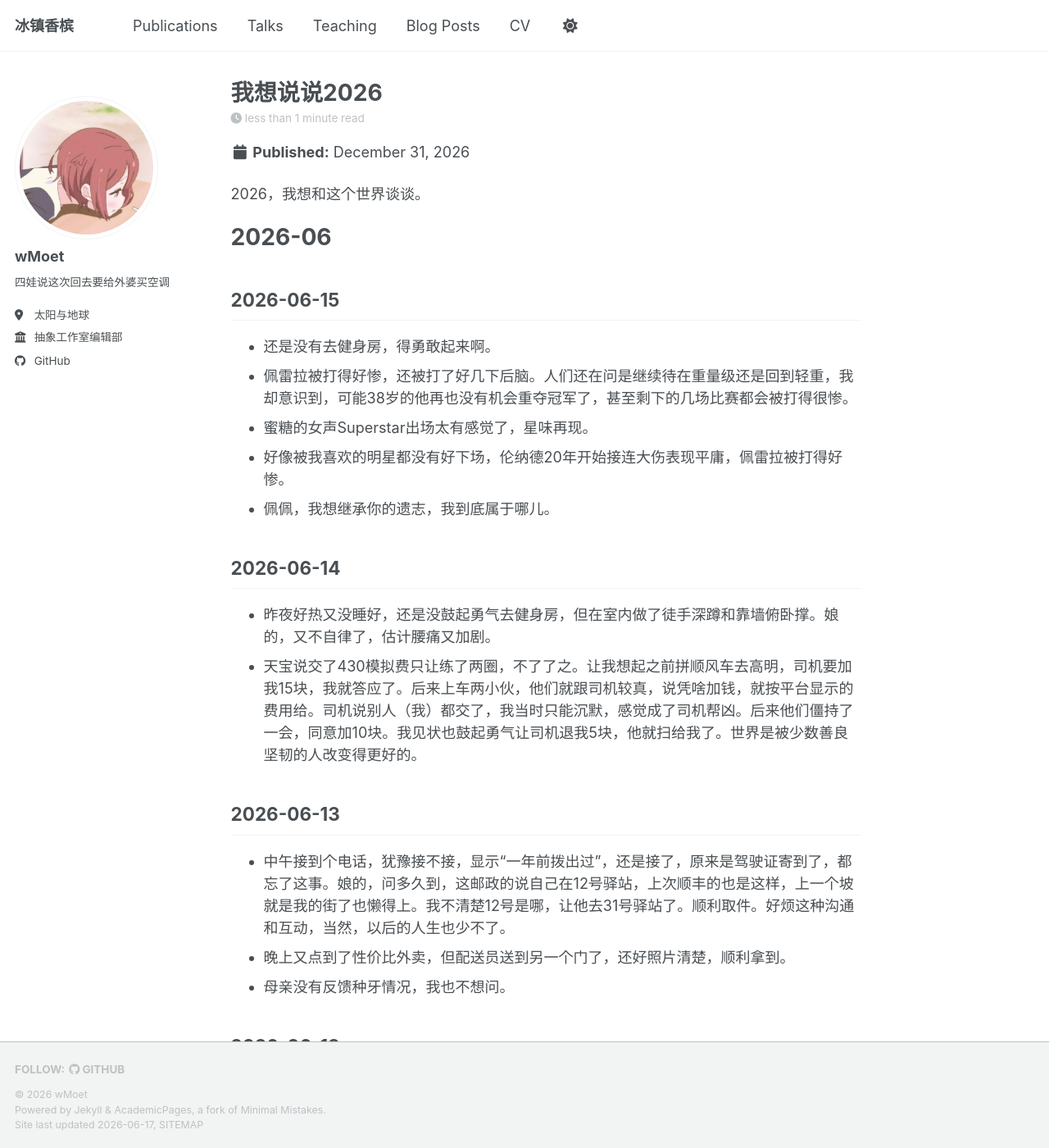
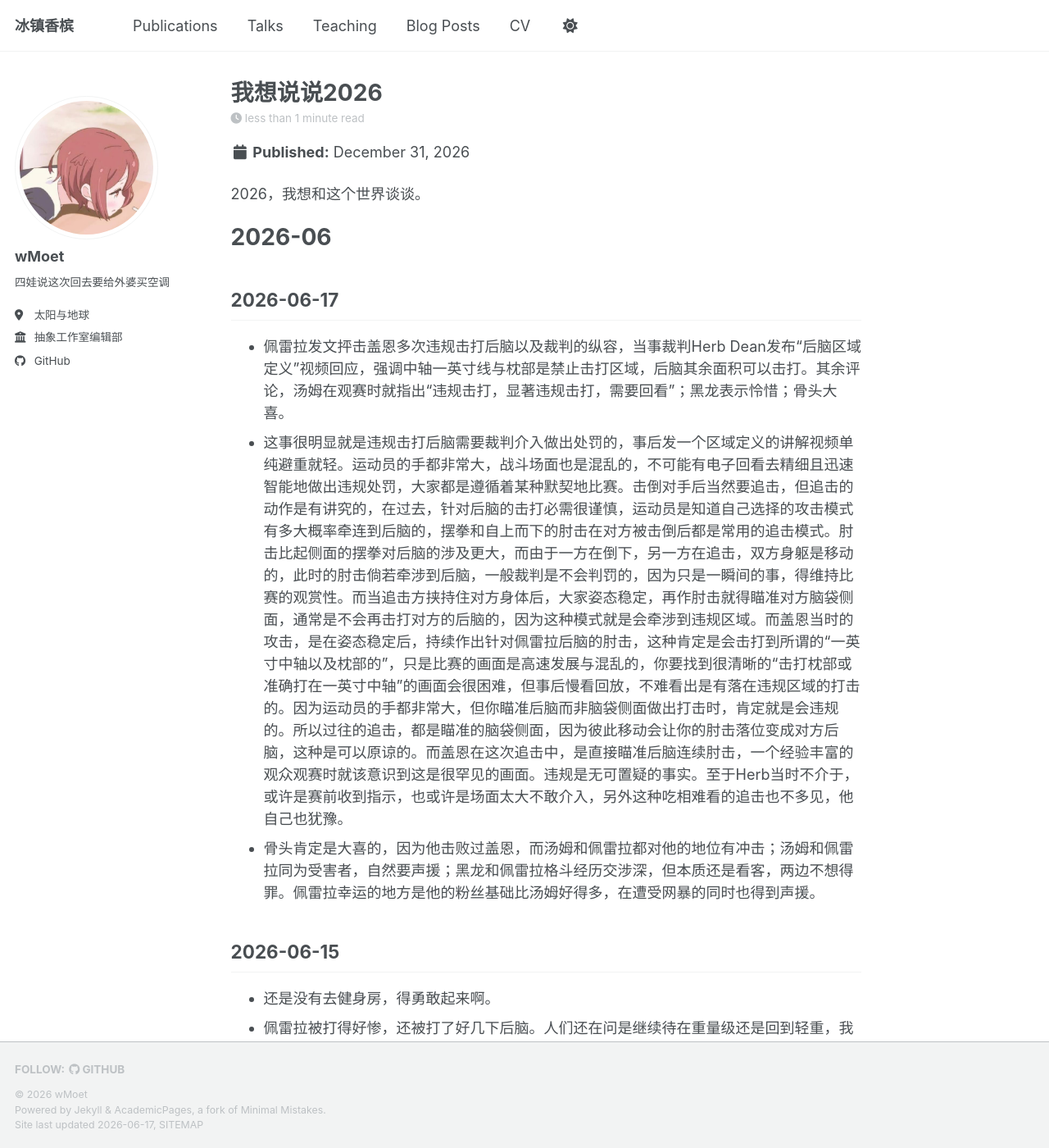
Before and after one commit to wMoet/wMoet.github.io, a Jekyll site: the page built from _posts/2026-12-31-我想说说2026.md, in a window 1280 px wide and 1400 px high. Shown: the whole window at 82% size. Built offline with Jekyll 4.4.1, drawn with Linux system fonts in a browser that asks for light colours; a script bundle is joined from its source files by our own code; library files that are not in the unit come from our copies.

Commit message:
Update 2026-12-31-我想说说2026.md

```diff
--- a/_posts/2026-12-31-我想说说2026.md
+++ b/_posts/2026-12-31-我想说说2026.md
@@ -8,6 +8,11 @@ tags:
 2026，我想和这个世界谈谈。
 
 # 2026-06
+
+## 2026-06-17
+- 佩雷拉发文抨击盖恩多次违规击打后脑以及裁判的纵容，当事裁判Herb Dean发布“后脑区域定义”视频回应，强调中轴一英寸线与枕部是禁止击打区域，后脑其余面积可以击打。其余评论，汤姆在观赛时就指出“违规击打，显著违规击打，需要回看”；黑龙表示怜惜；骨头大喜。
+- 这事很明显就是违规击打后脑需要裁判介入做出处罚的，事后发一个区域定义的讲解视频单纯避重就轻。运动员的手都非常大，战斗场面也是混乱的，不可能有电子回看去精细且迅速智能地做出违规处罚，大家都是遵循着某种默契地比赛。击倒对手后当然要追击，但追击的动作是有讲究的，在过去，针对后脑的击打必需很谨慎，运动员是知道自己选择的攻击模式有多大概率牵连到后脑的，摆拳和自上而下的肘击在对方被击倒后都是常用的追击模式。肘击比起侧面的摆拳对后脑的涉及更大，而由于一方在倒下，另一方在追击，双方身躯是移动的，此时的肘击倘若牵涉到后脑，一般裁判是不会判罚的，因为只是一瞬间的事，得维持比赛的观赏性。而当追击方挟持住对方身体后，大家姿态稳定，再作肘击就得瞄准对方脑袋侧面，通常是不会再击打对方的后脑的，因为这种模式就是会牵涉到违规区域。而盖恩当时的攻击，是在姿态稳定后，持续作出针对佩雷拉后脑的肘击，这种肯定是会击打到所谓的“一英寸中轴以及枕部的”，只是比赛的画面是高速发展与混乱的，你要找到很清晰的“击打枕部或准确打在一英寸中轴”的画面会很困难，但事后慢看回放，不难看出是有落在违规区域的打击的。因为运动员的手都非常大，但你瞄准后脑而非脑袋侧面做出打击时，肯定就是会违规的。所以过往的追击，都是瞄准的脑袋侧面，因为彼此移动会让你的肘击落位变成对方后脑，这种是可以原谅的。而盖恩在这次追击中，是直接瞄准后脑连续肘击，一个经验丰富的观众观赛时就该意识到这是很罕见的画面。违规是无可置疑的事实。至于Herb当时不介于，或许是赛前收到指示，也或许是场面太大不敢介入，另外这种吃相难看的追击也不多见，他自己也犹豫。
+- 骨头肯定是大喜的，因为他击败过盖恩，而汤姆和佩雷拉都对他的地位有冲击；汤姆和佩雷拉同为受害者，自然要声援；黑龙和佩雷拉格斗经历交涉深，但本质还是看客，两边不想得罪。佩雷拉幸运的地方是他的粉丝基础比汤姆好得多，在遭受网暴的同时也得到声援。
 
 ## 2026-06-15
 - 还是没有去健身房，得勇敢起来啊。
```
